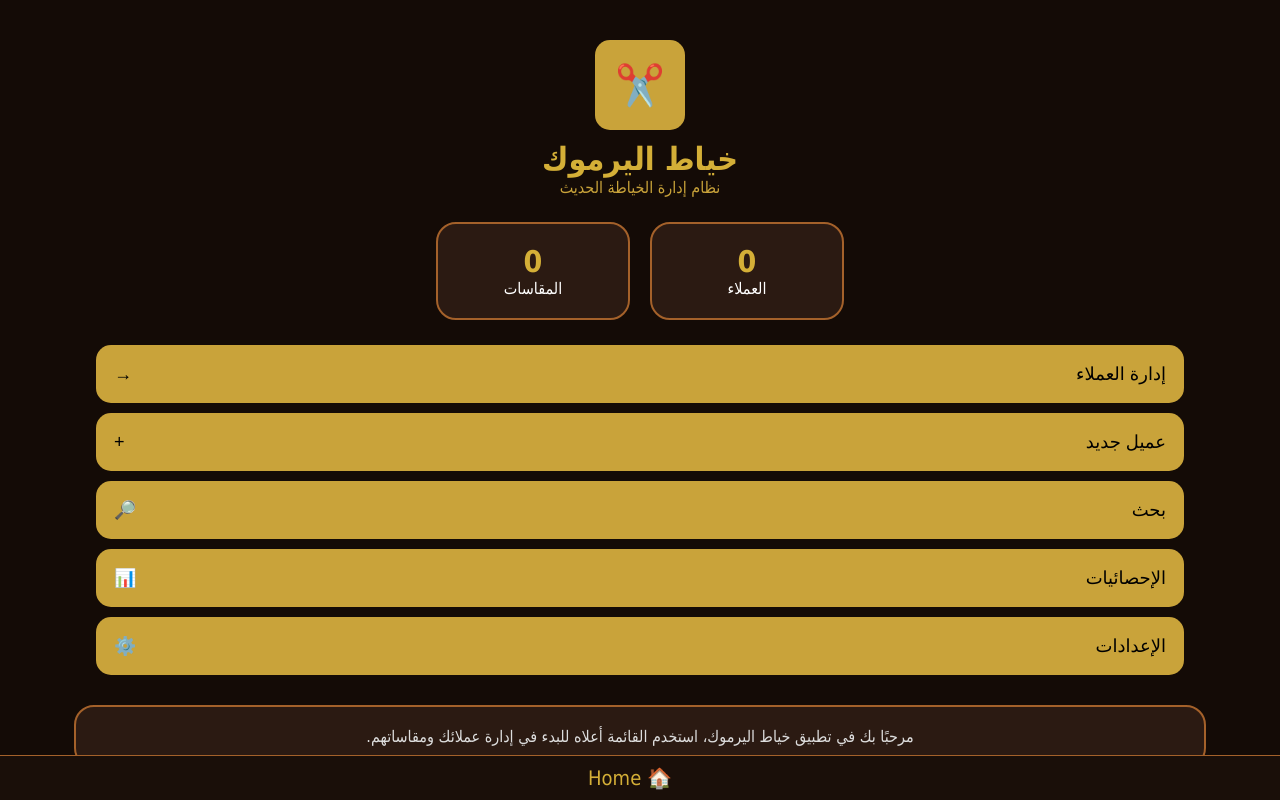
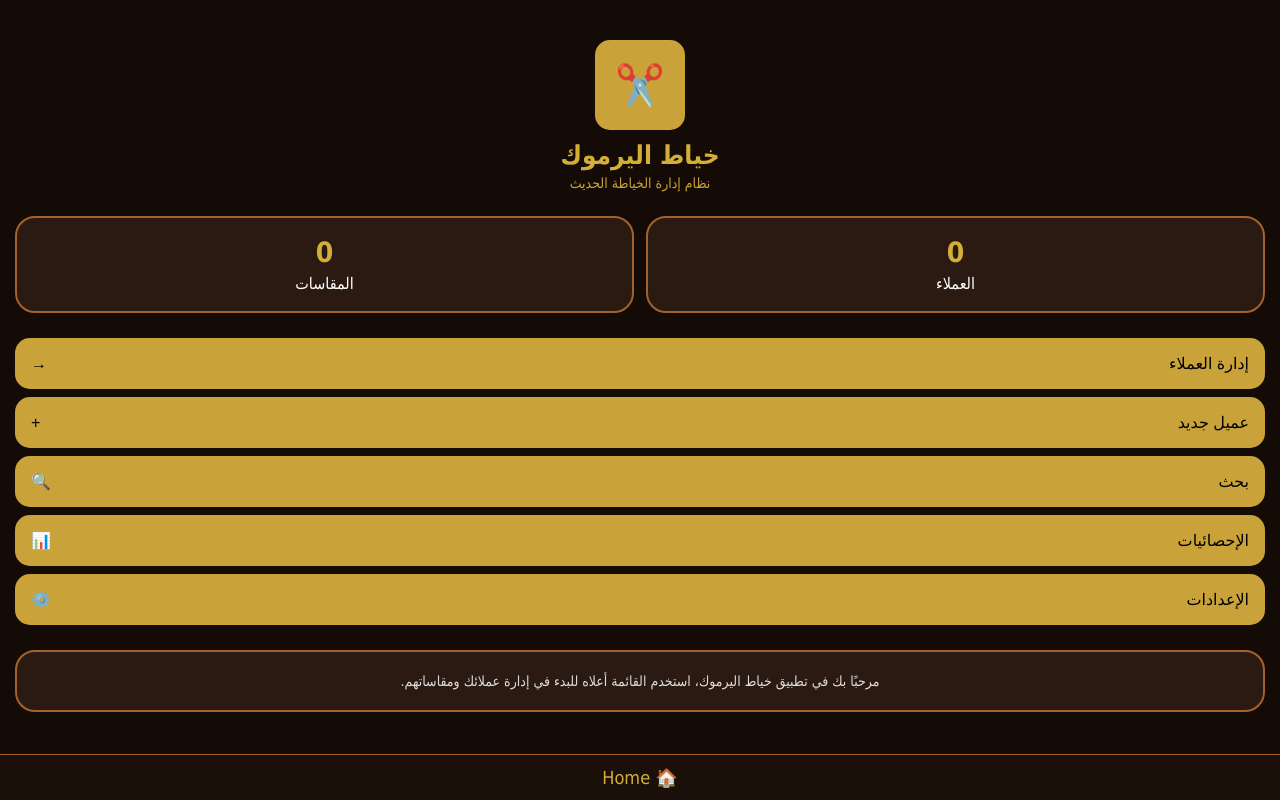
Before and after one commit to yarmoktailor-ux/App-, a plain HTML site: page index.html in a window 1280 px wide. Drawn offline with Linux system fonts and the light colour scheme.

Commit message:
Update index.html

```diff
--- a/index.html
+++ b/index.html
@@ -1,11 +1,16 @@
 <!DOCTYPE html>
 <html lang="ar" dir="rtl">
+
 <head>
 <meta charset="UTF-8">
 <meta name="viewport" content="width=device-width, initial-scale=1.0">
 <title>خياط اليرموك</title>
 
 <style>
+
+*{
+box-sizing:border-box;
+}
 
 body{
 margin:0;
@@ -15,7 +20,7 @@ color:white;
 text-align:center;
 }
 
-/* اللوجو */
+/* الشعار */
 
 .logo{
 margin-top:40px;
@@ -35,11 +40,13 @@ font-size:40px;
 
 h1{
 color:#d4af37;
-margin:10px 0 0 0;
+margin:10px 0 5px;
+font-size:26px;
 }
 
 .subtitle{
 color:#c9a33a;
+font-size:14px;
 margin-bottom:25px;
 }
 
@@ -47,56 +54,57 @@ margin-bottom:25px;
 
 .stats{
 display:flex;
-justify-content:center;
-gap:20px;
+gap:12px;
+padding:0 15px;
 margin-bottom:25px;
 }
 
 .stat-box{
-width:150px;
+flex:1;
 background:#2b1a12;
 border:2px solid #a4612a;
 border-radius:20px;
-padding:20px;
+padding:18px 10px;
 }
 
 .stat-number{
-font-size:30px;
+font-size:28px;
 color:#d4af37;
 font-weight:bold;
+margin-bottom:5px;
 }
 
-/* الازرار */
+/* القائمة */
 
 .menu{
-width:85%;
-margin:auto;
+padding:0 15px;
 }
 
 .menu button{
 width:100%;
 background:#c9a33a;
 border:none;
-padding:18px;
-margin:10px 0;
+padding:16px;
+margin:8px 0;
 border-radius:15px;
-font-size:18px;
+font-size:16px;
 cursor:pointer;
 display:flex;
 justify-content:space-between;
 align-items:center;
 }
 
-/* مربع الرسالة */
+/* الرسالة */
 
 .info{
-width:85%;
-margin:30px auto;
+margin:25px 15px;
 background:#2b1a12;
 border:2px solid #a4612a;
 border-radius:20px;
-padding:20px;
+padding:18px;
+font-size:14px;
 color:#ddd;
+line-height:1.6;
 }
 
 /* الشريط السفلي */
@@ -106,21 +114,19 @@ position:fixed;
 bottom:0;
 width:100%;
 background:#1a0f09;
-padding:10px;
+padding:12px;
 border-top:1px solid #a4612a;
 }
 
 .bottom span{
 color:#d4af37;
-font-size:20px;
+font-size:18px;
 }
 
 </style>
 </head>
 
 <body>
-
-<!-- اللوجو -->
 
 <div class="logo">
 
@@ -136,7 +142,6 @@ font-size:20px;
 
 </div>
 
-<!-- الاحصائيات -->
 
 <div class="stats">
 
@@ -152,7 +157,6 @@ font-size:20px;
 
 </div>
 
-<!-- القائمة -->
 
 <div class="menu">
 
@@ -168,7 +172,7 @@ font-size:20px;
 
 <button>
 بحث
-<span>🔎</span>
+<span>🔍</span>
 </button>
 
 <button>
@@ -183,7 +187,6 @@ font-size:20px;
 
 </div>
 
-<!-- الرسالة -->
 
 <div class="info">
 
@@ -191,7 +194,6 @@ font-size:20px;
 
 </div>
 
-<!-- الشريط السفلي -->
 
 <div class="bottom">
 <span>🏠 Home</span>
```
